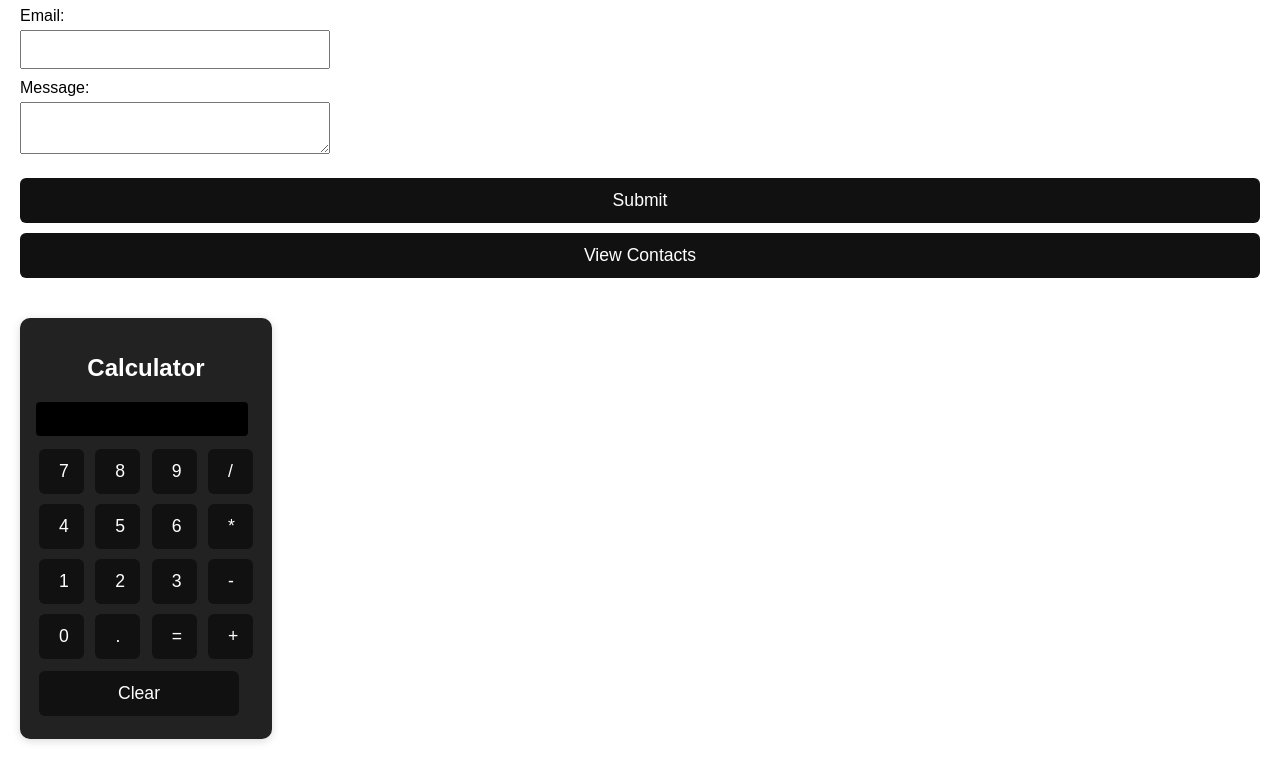
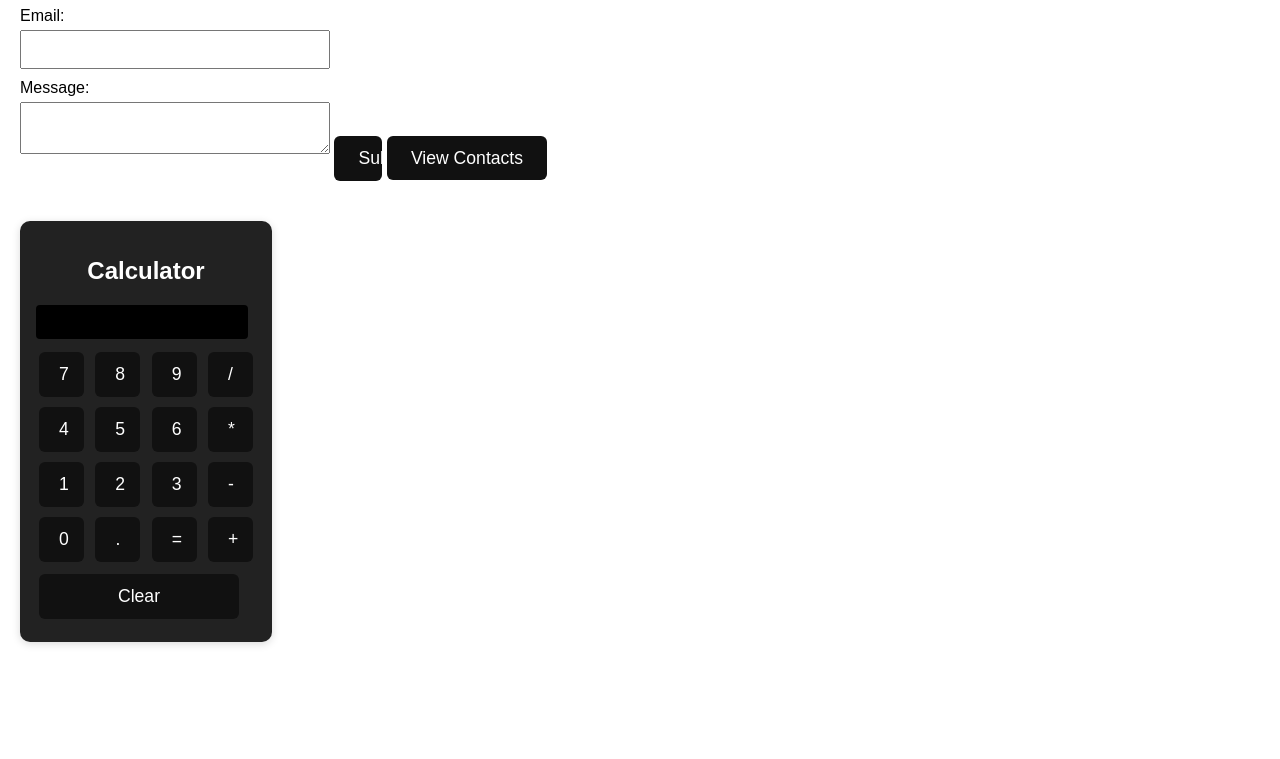
Before and after one commit to snulphpfe/web5, a plain HTML site: page index.html in a window 1280 px wide. Shown: the part 145-904 px from the top of the page. After the commit the page ends 807 px from the top, so only its background shows below. Drawn offline with Linux system fonts and the light colour scheme.

Commit message:
Update index.html

```diff
--- a/index.html
+++ b/index.html
@@ -45,18 +45,18 @@
       padding: 6px;
     }
     .form-btn, .link-btn {
-    width: 100%;
+    width: 10px;
     margin-top: 10px;
     background: #111;
     color: #fff;
     border: none;
     border-radius: 6px;
     font-size: 1.1em;
-    padding: 12px 0;
+    padding: 12px 24px;
     cursor: pointer;
     transition: background 0.2s;
-    display: block;
-    text-align: center;
+    display: center;
+    text-align: none;
     text-decoration: none;
   }
   .form-btn:hover, .link-btn:hover {
```
